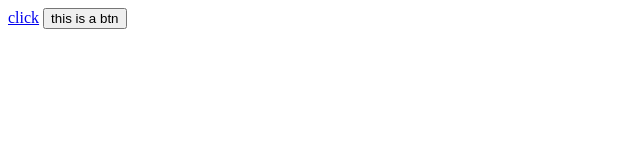
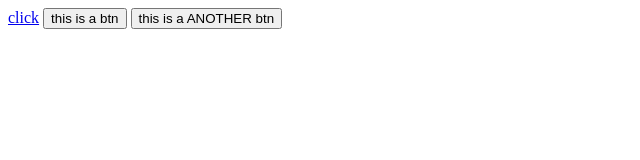
Before and after one commit to accountfortest2021/git21, a plain HTML site: page index.html in a window 1280 px wide. Shown: the whole page, without its empty margins (0-640 px from the left). Drawn offline with Linux system fonts and the light colour scheme.

Commit message:
We added another btn

```diff
--- a/index.html
+++ b/index.html
@@ -9,5 +9,6 @@
 <body>
    <a href="#">click</a>
    <button>this is a btn</button>
+   <button>this is a ANOTHER btn</button>
 </body>
 </html>
```
